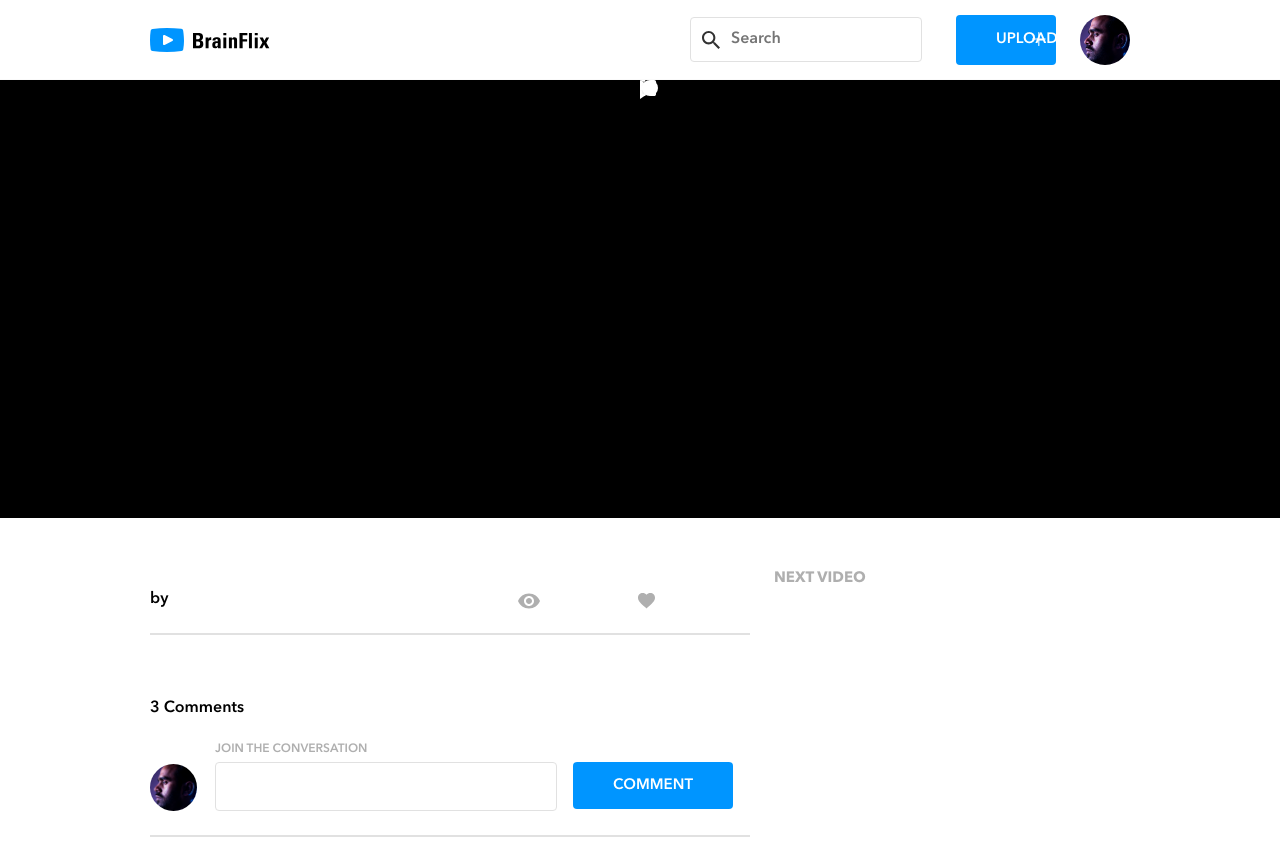
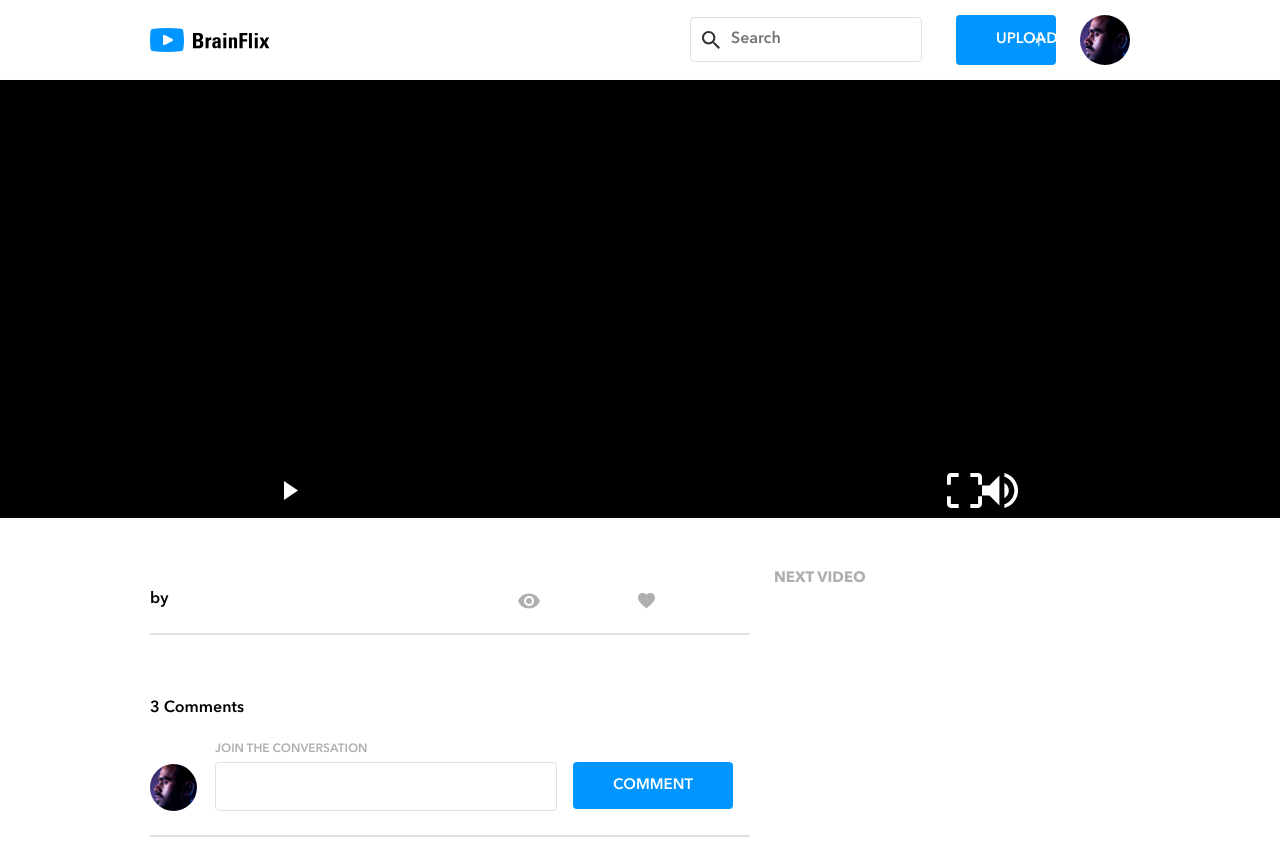
Before and after one commit to rafaymakes/rafay-ali-brainflix, a React (Create React App) app in the folder Client/: page / in a window 1280 px wide. Built offline with nearby package versions, Linux system fonts and the light colour scheme; no server answers.

Commit message:
video assets added

```diff
--- a/Client/src/Components/Home/Home.scss
+++ b/Client/src/Components/Home/Home.scss
@@ -2,7 +2,7 @@
 
 .Home {
     text-align: center;
-    overflow: hidden;
+    // overflow: hidden;
 
     @include desktop{
         position: relative;
--- a/Client/src/Components/Video/video.jsx
+++ b/Client/src/Components/Video/video.jsx
@@ -14,11 +14,13 @@ const Video = (props) => {
         <section className='video'>
             <div className='video__videoplayer'>
                 <div className='video__controls'>
-                    {/* <img className='video__pause' src={pause}></img> */}
                     <div className='video__playbox'>
                         <img className='video__play' src={play}></img>
                     </div>
-                    <img className='video__scrubber' src={scrubber}></img>
+                    <div className='video__scrubberbox'>
+                        <div className='video__scrubberline'></div>
+                        <img className='video__scrubber' src={scrubber}></img>
+                    </div>
                     <div className='video__fullnVol'>
                         <img className='video__fullscreen' src={fullscreen}></img>
                         <img className='video__volume' src={volume}></img>
--- a/Client/src/Components/Video/video.scss
+++ b/Client/src/Components/Video/video.scss
@@ -10,7 +10,9 @@ body{
 
     &__videoplayer{
         background-color: black;
-        height: 55vw;
+        height: 57vw;
+        display: flex;
+        justify-content: center;
 
         @include tablet{
             height: 390px;
@@ -24,7 +26,7 @@ body{
     &__videocontent{
         width: 100%;
         height: 100%;
-        object-fit: contain;
+        object-fit: cover;
 
         @include tablet{
             width: 700px;
@@ -37,15 +39,61 @@ body{
 
     &__controls{
         position: relative;
+        height: 100%;
+        width: 100vw;
+
+        @include tablet{
+            width: 700px;
+        }
+
+        @include desktop{
+            width: 786px;
+        }
     }
 
-    &__fullscreen, &__pause, &__play, &__scrubber, &__volume{
+    &__playbox, &__scrubberbox, &__fullnVol{
         position: absolute;
+        height: 35px;
+        background-color: rgba(0,0,0,0.4);
+        border-radius: 5px;
+        // opacity: 0.4;
+        display: flex;
+        bottom: 10px;
     }
 
-    // &__fullscreen{
-    //     top: 90%;
-    // }
+    &__playbox{
+        width: 55px;
+        justify-content: center;
+        align-items: center;
+        left: 16px;
+    }
+
+    &__scrubberbox{
+        width: 45vw;
+        left: 81px;
+        align-items: center;
+        justify-content: center;
+    }
+
+    &__scrubberline{
+        height: 4px;
+        width: 80%;
+        background-color: rgb(0,0,0);
+        border-radius: 4px;
+        z-index: 1;
+
+    }
+
+    &__scrubber{
+        display: none;
+    }
+
+    &__fullnVol{
+        width: 70px;
+        right: 16px;
+        display: flex;
+        justify-content: space-around;
+    }
 
     &__description{
         padding: 0 16px 20px 16px;
```
Also changed, not shown: 1 other file (tests, documents, lock files or other folders).
